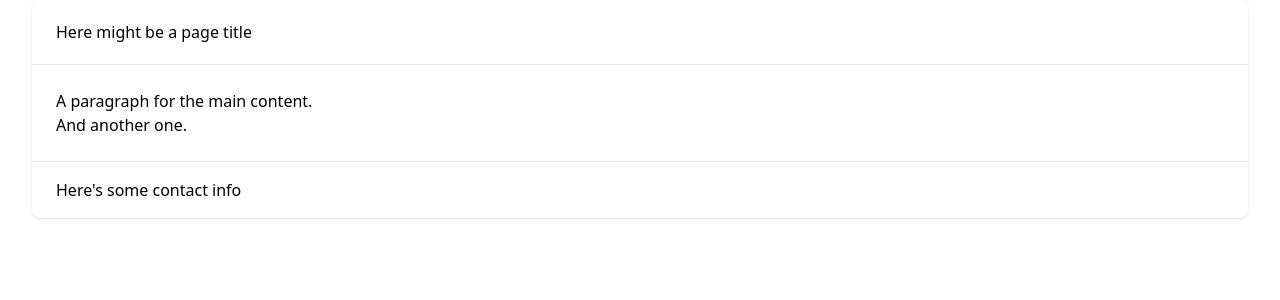
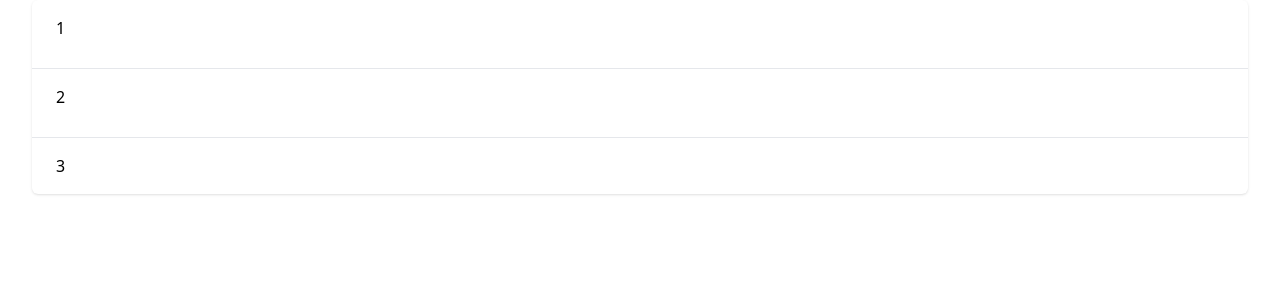
Before and after one commit to bilalthepunjabi/personal, a Vue app: page / in a window 1280 px wide. Shown: the top 300 px of the page. Built offline with nearby package versions, Linux system fonts and the light colour scheme.

Commit message:
--ui- panel | item

```diff
--- /dev/null
+++ b/src/ui/layout/Item.vue
@@ -0,0 +1,20 @@
+<script lang="ts">
+import { defineComponent } from "vue";
+import type { PropType } from "vue";
+
+export default defineComponent({
+  name: "Item",
+  props: {},
+  data() {
+    return {};
+  },
+  methods: {},
+});
+</script>
+
+<!-- This example requires Tailwind CSS v2.0+ -->
+<template>
+  <li class="px-6 py-4">
+    <slot></slot>
+  </li>
+</template>
--- /dev/null
+++ b/src/ui/layout/List.vue
@@ -0,0 +1,24 @@
+<script lang="ts">
+import { defineComponent } from "vue";
+import type { PropType } from "vue";
+
+export default defineComponent({
+  name: "List",
+  props: {},
+  data() {
+    return {
+      items: [],
+    };
+  },
+  methods: {},
+});
+</script>
+
+<!-- This example requires Tailwind CSS v2.0+ -->
+<template>
+  <div class="bg-white shadow overflow-hidden rounded-md">
+    <ul role="list" class="divide-y divide-gray-200 space-y-3">
+      <slot></slot>
+    </ul>
+  </div>
+</template>
--- a/src/views/HomeView.vue
+++ b/src/views/HomeView.vue
@@ -1,20 +1,20 @@
 <script setup lang="ts">
-import Panel from "../ui/layout/Panel.vue"
+import List from "../ui/layout/List.vue"
+import Item from "../ui/layout/Item.vue"
 </script>
 
 <template>
   <main>
-    <Panel>
-      <template #header>
-        <h1>Here might be a page title</h1>
-      </template>
-
-      <p>A paragraph for the main content.</p>
-      <p>And another one.</p>
-
-      <template #footer>
-        <p>Here's some contact info</p>
-      </template>
-    </Panel>
+    <List>
+     <Item>
+       1
+     </Item>
+     <Item>
+       2
+     </Item>
+     <Item>
+       3
+     </Item>
+    </List>
   </main>
 </template>
```
